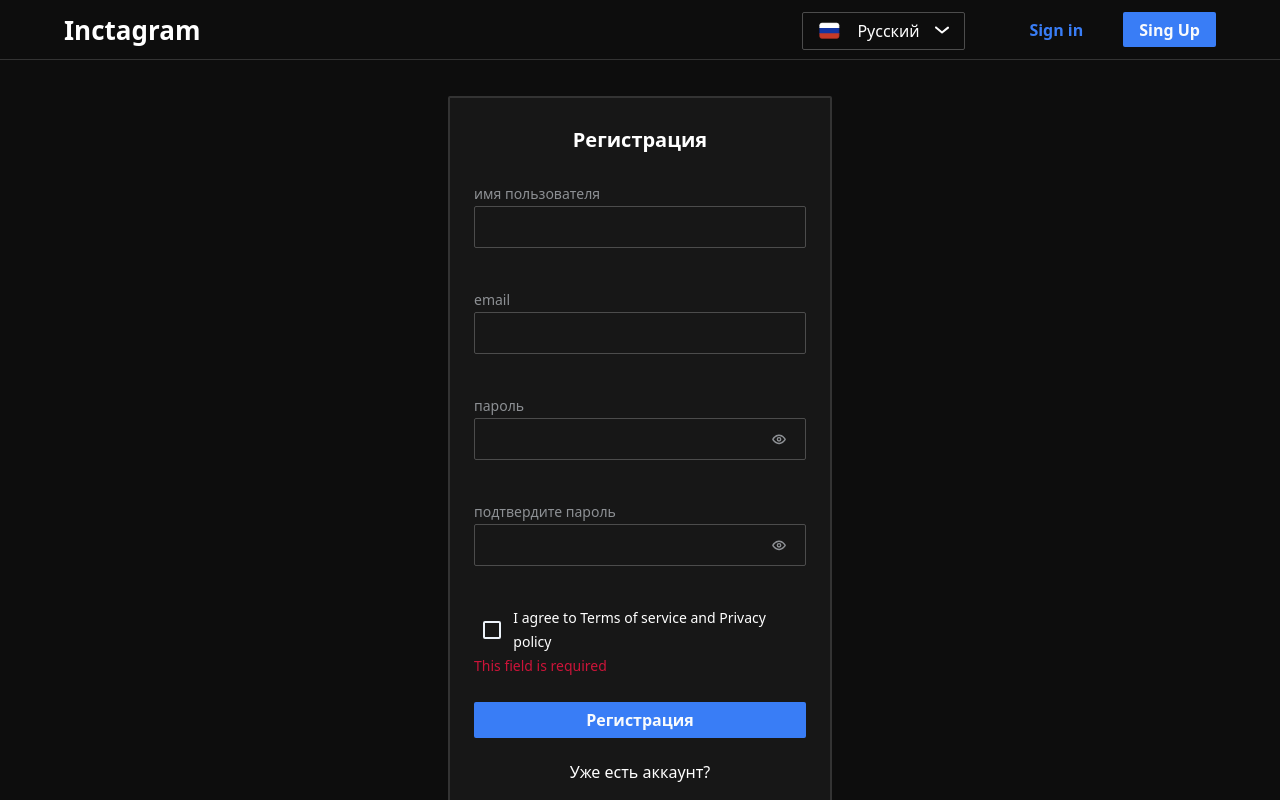
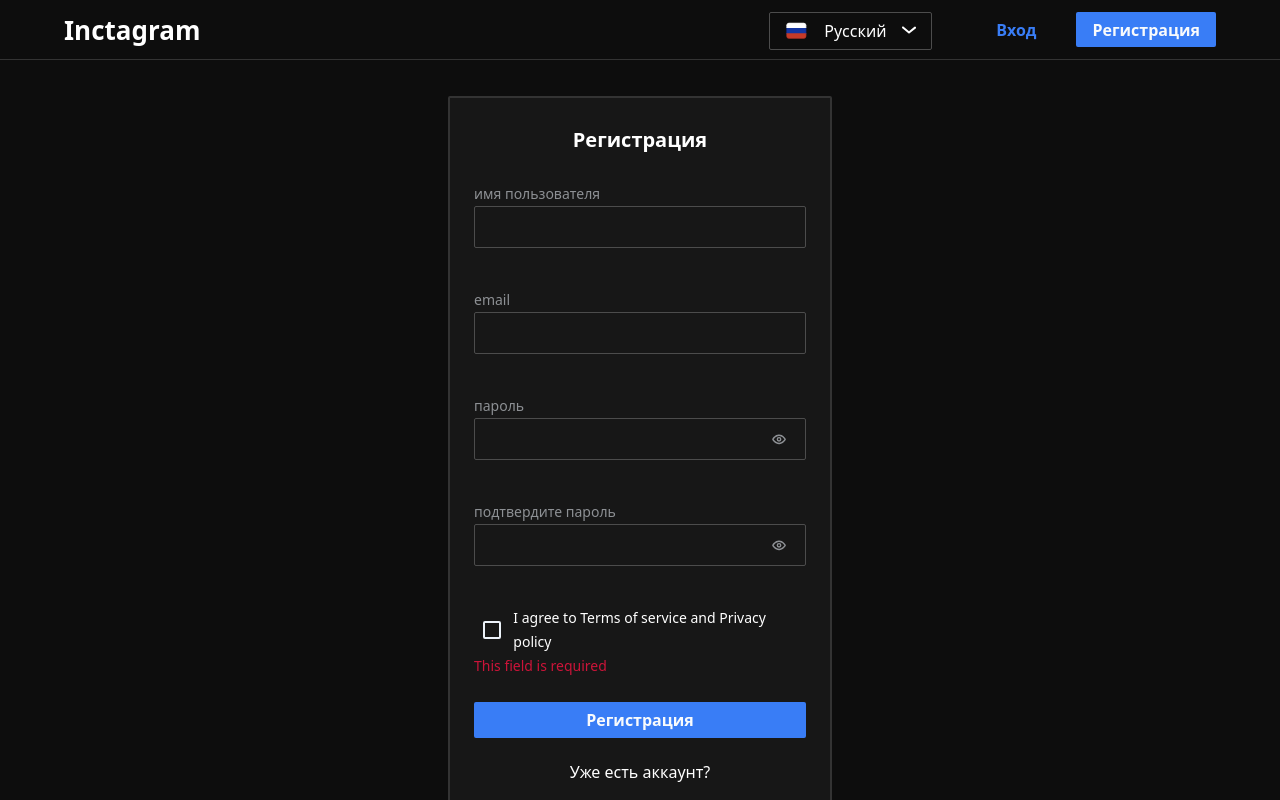
Before and after one commit to BiteCreators/inct-bc, a Next.js app: page /auth/sign-up/SignUp in a window 1280 px wide. Built offline with nearby package versions, Linux system fonts and the light colour scheme.

Commit message:
IN-44 feat: add sign in and sign up buttons translation

```diff
--- a/src/features/auth/ui/SignInButton.tsx
+++ b/src/features/auth/ui/SignInButton.tsx
@@ -1,11 +1,14 @@
 import { Button } from '@/common/components/button/Button'
+import { useScopedTranslation } from '@/common/utils/hooks/useTranslation'
 import Link from 'next/link'
 
 export const SignInButton = () => {
+  const t = useScopedTranslation('Auth')
+
   return (
     <Button asChild variant={'text'}>
       <Link className={'text-center'} href={'/auth/sign-in'}>
-        Sign in
+        {t.signIn}
       </Link>
     </Button>
   )
--- a/src/features/auth/ui/SignUpButton.tsx
+++ b/src/features/auth/ui/SignUpButton.tsx
@@ -1,4 +1,5 @@
 import { Button } from '@/common/components/button/Button'
+import { useScopedTranslation } from '@/common/utils/hooks/useTranslation'
 import Link from 'next/link'
 
 type Props = {
@@ -6,9 +7,11 @@ type Props = {
 }
 
 export const SignUpButton = ({ variant = 'primary' }: Props) => {
+  const t = useScopedTranslation('Auth')
+
   return (
     <Button asChild variant={variant}>
-      <Link href={'/auth/sign-up'}>Sing Up</Link>
+      <Link href={'/auth/sign-up'}>{t.signUp}</Link>
     </Button>
   )
 }
--- a/src/locales/en.ts
+++ b/src/locales/en.ts
@@ -23,6 +23,7 @@ export const en = {
     password: 'password',
     passwordConfirmation: 'password confirmation',
     privaccyPolicy: '???',
+    signIn: 'Sign in',
     signUp: 'Sign Up',
     username: 'username',
   },
--- a/src/locales/ru.ts
+++ b/src/locales/ru.ts
@@ -25,6 +25,7 @@ export const ru: LocaleType = {
     password: 'пароль',
     passwordConfirmation: 'подтвердите пароль',
     privaccyPolicy: '???',
+    signIn: 'Вход',
     signUp: 'Регистрация',
     username: 'имя пользователя',
   },
```
